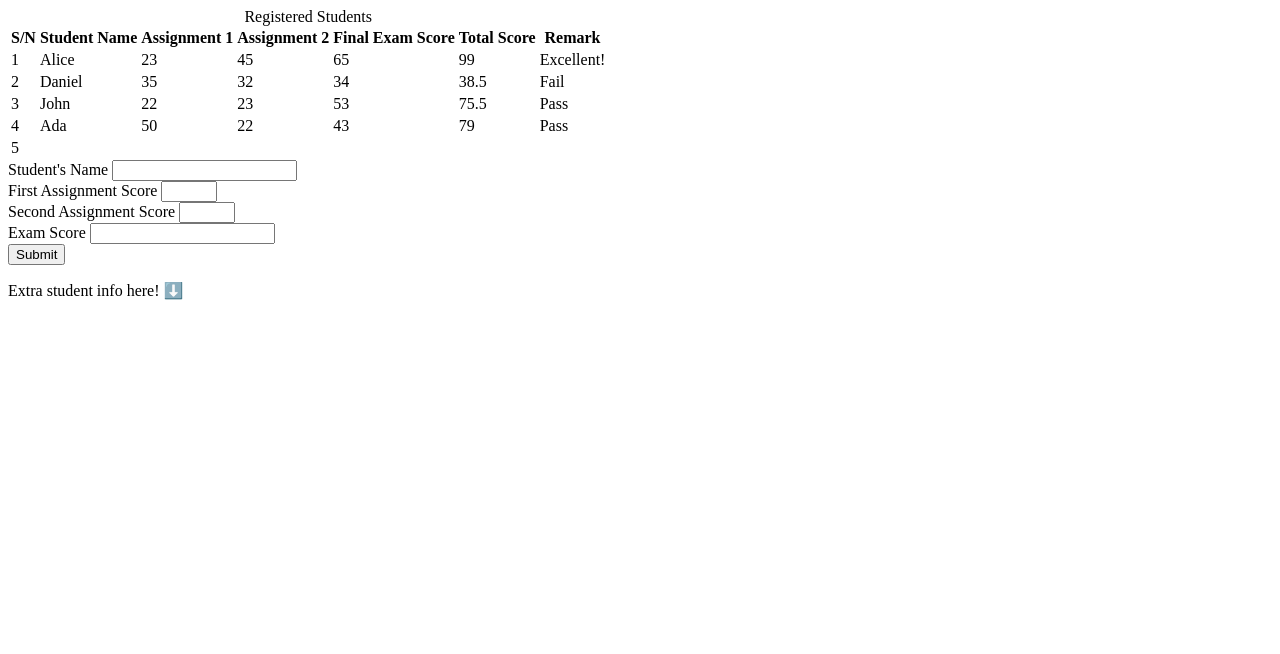
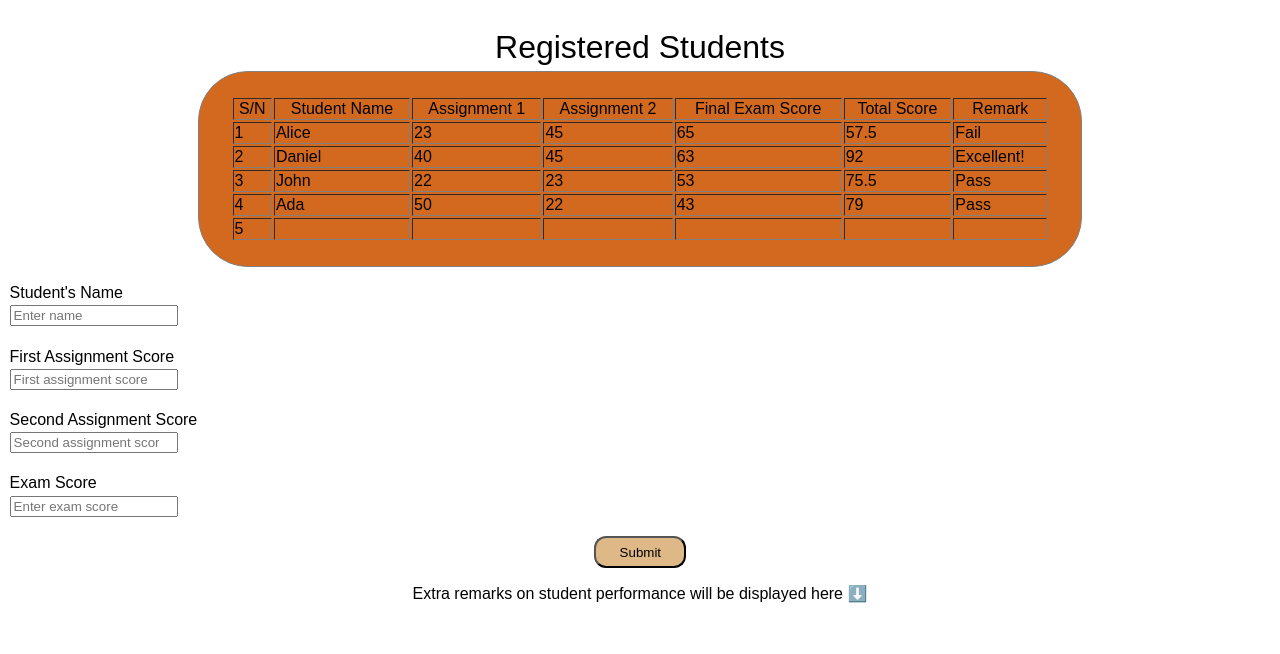
Before and after one commit to Sultan2403/Student-Exam-Status-Calculator, a plain HTML site: page index.html in a window 1280 px wide. Drawn offline with Linux system fonts and the light colour scheme.

Commit message:
doneeeee : )

```diff
--- a/index.html
+++ b/index.html
@@ -10,7 +10,7 @@
 
 <body>
 
-    <table id="table">
+    <table border="12px" id="table">
         <caption>Registered Students</caption>
         <tr>
             <th>S/N</th>
@@ -27,17 +27,17 @@
             <td>23</td>
             <td>45</td>
             <td>65</td>
-            <td>99</td>
-            <td>Excellent!</td>
+            <td>57.5</td>
+            <td>Fail</td>
         </tr>
         <tr>
             <td>2</td>
             <td>Daniel</td>
-            <td>35</td>
-            <td>32</td>
-            <td>34</td>
-            <td>38.5</td>
-            <td>Fail</td>
+            <td>40</td>
+            <td>45</td>
+            <td>63</td>
+            <td>92</td>
+            <td>Excellent!</td>
         </tr>
         <tr>
             <td>3</td>
@@ -69,18 +69,23 @@
 
     </table>
     <form>
-        <label for="name-of-student">Student's Name</label>
-        <input type="text" id="name-of-student"><br />
-        <label for="Ass-1">First Assignment Score</label>
-        <input type="number" max="50" min="0" id="Ass-1"><br />
-        <label for="Ass-2">Second Assignment Score</label>
-        <input type="number" max="50" min="0" id="Ass-2"><br />
-        <label for="Exam-Score">Exam Score</label>
-        <input type="text" id="Exam-Score"><br />
-        <button type="button" id="btn">Submit</button>
+        <div>
+            <label for="name-of-student">Student's Name</label>
+            <input type="text" id="name-of-student" placeholder="Enter name "><br />
+            <label for="Ass-1">First Assignment Score</label>
+            <input type="number" min="0" id="Ass-1" placeholder="First assignment score"><br />
+            <label for="Ass-2">Second Assignment Score</label>
+            <input type="number" min="0" id="Ass-2" placeholder="Second assignment score"><br />
+            <label for="Exam-Score">Exam Score</label>
+            <input type="text" id="Exam-Score" placeholder="Enter exam score"><br />
 
-        <p>Extra student info here! ⬇️</p>
-        <p id="extra-info"></p>
+        </div>
+        <div class="div-2">
+            <button type="button" id="btn">Submit</button>
+            <p>Extra remarks on student performance will be displayed here ⬇️</p>
+            <p id="extra-info"></p>
+        </div>
+
     </form>
 
     <!-- Don't forget css! -->
--- a/script.js
+++ b/script.js
@@ -22,11 +22,14 @@ button.addEventListener("click", function () {
     // Logic and shii ;)
 
     let ass_average = (Ass_1 + Ass_2) / 2;
-    let overall_score = parseFloat((ass_average * 0.4) + (Exam_Score * 0.6).toFixed);
+    let overall_score = (ass_average * 0.4) + (Exam_Score * 0.6);
+
 
     // Checking for a valid name
+
     if (Student_Name.trim() === "" || !isNaN(Student_Name)) {
         extra_info.textContent = "Enter a valid name!";
+        console.log("Enter a valid name!")
         return;
     }
 
@@ -40,6 +43,7 @@ button.addEventListener("click", function () {
         let Is_Excellent = (Student_Name + " is excellent with a score of " + overall_score);
         extra_info.textContent = Is_Excellent;
         remarks.textContent = "Excellent"
+        console.log(Is_Excellent)
     }
     // Smart guys who pass :)
 
@@ -47,6 +51,7 @@ button.addEventListener("click", function () {
         let student_has_passed = (Student_Name + "passed with a score of" + overall_score);
         extra_info.textContent = student_has_passed;
         remarks.textContent = "Pass"
+        console.log(student_has_passed)
     }
 
     // Failures Section :)
@@ -55,6 +60,7 @@ button.addEventListener("click", function () {
         let student_is_a_failure = (Student_Name + " failed with a score of " + overall_score);
         extra_info.textContent = student_is_a_failure;
         remarks.textContent = "Fail"
+        console.log(student_is_a_failure)
     }
 
     // Updating the table
--- a/styles.css
+++ b/styles.css
@@ -1 +1,72 @@
 /* Still Waiting */
+
+* {
+  font-family: sans-serif;
+  font-weight: 500;
+}
+
+body {
+  display: flex;
+  flex-direction: column;
+  margin: 0.5 auto;
+  justify-content: center;
+}
+
+table {
+  background-color: chocolate;
+  border: 1px solid grey;
+  border-radius: 50px;
+  padding: 24px 32px;
+  margin: 1rem auto;
+  width: 70%;
+  margin: 1rem auto;
+}
+
+caption {
+  font-weight: 500;
+  font-size: 32px;
+  margin: 0.3rem auto;
+}
+
+div {
+  display: flex;
+  flex-direction: column;
+}
+
+::placeholder {
+  font-family: sans-serif;
+  font-weight: 400;
+}
+
+input,
+label {
+  margin: 0.1rem;
+}
+
+input {
+  width: 10rem;
+}
+
+.div-2 {
+  display: flex;
+  flex-direction: column;
+  justify-content: center;
+  text-align: center;
+}
+
+button {
+  display: flex;
+  justify-self: center;
+  align-self: center;
+  justify-items: center;
+  align-items: center;
+  width: 5.8rem;
+  height: 2rem;
+  padding: 12px 24px;
+  background-color: burlywood;
+  border-radius: 12px;
+}
+
+p {
+  font-weight: 400;
+}
```
